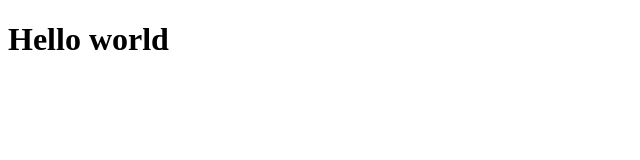
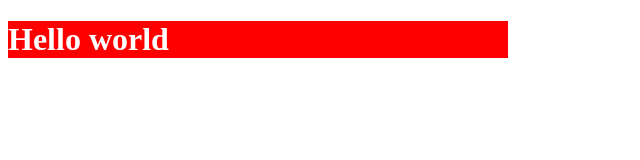
Before and after one commit to dilowarhosen/first-website, a plain HTML site: page index.html in a window 1280 px wide. Shown: the whole page, without its empty margins (0-640 px from the left). Drawn offline with Linux system fonts and the light colour scheme.

Commit message:
style added

```diff
--- a/index.html
+++ b/index.html
@@ -4,6 +4,7 @@
     <meta charset="UTF-8">
     <meta name="viewport" content="width=device-width, initial-scale=1.0">
     <title>First website</title>
+    <link rel="stylesheet" href="style/style.css">
 </head>
 <body>
     <div>
--- /dev/null
+++ b/style/style.css
@@ -0,0 +1,5 @@
+div{
+    background-color: red;
+    width: 500px;
+    color: white;
+}
```
